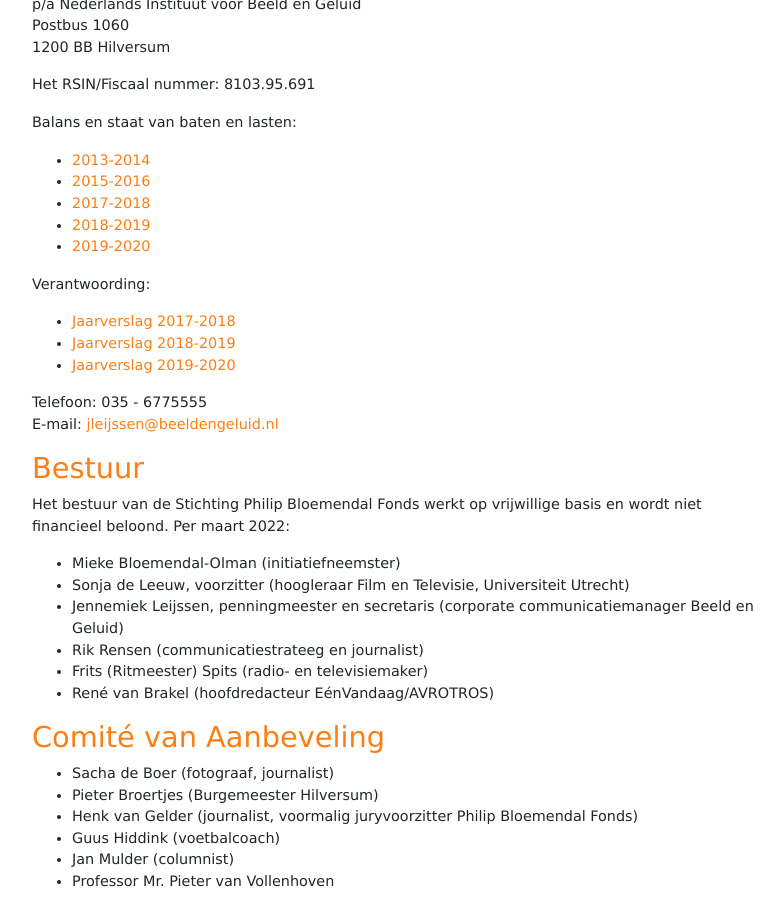
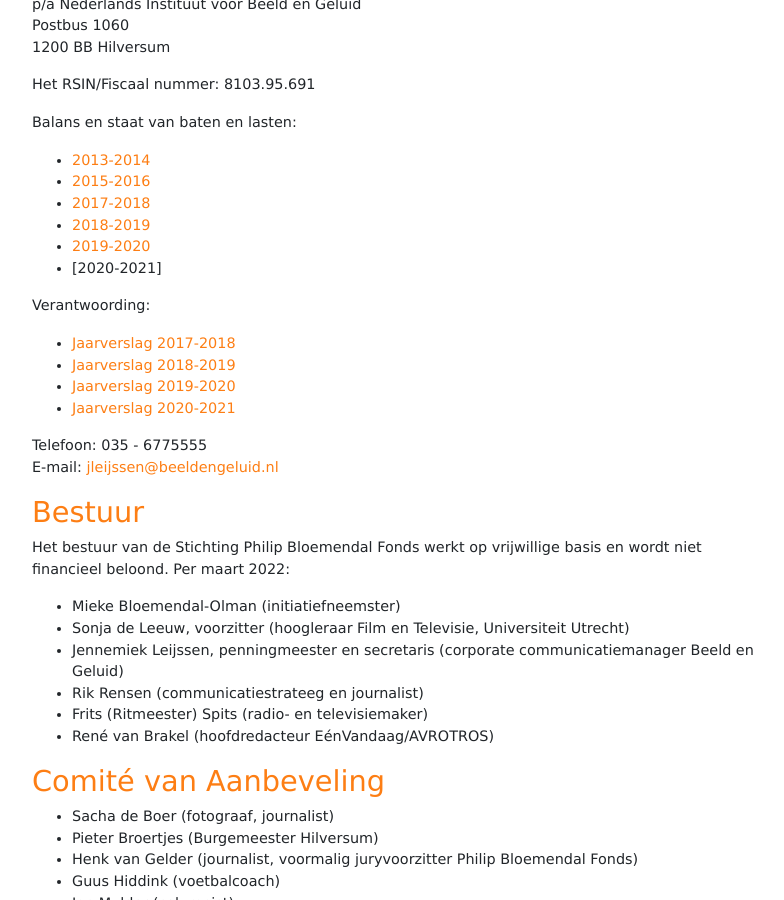
Before and after one commit to bloemendalprijs/bloemendalprijs.github.io, a Jekyll site: the page built from de-stichting.markdown, in a window 1280 px wide and 900 px high, scrolled down 771 px. Shown: the whole window, without its empty margins (433-1217 px from the left). Built offline with Jekyll 4.4.1, drawn with Linux system fonts in a browser that asks for light colours.

Commit message:
Updated De Stichting

```diff
--- a/de-stichting.markdown
+++ b/de-stichting.markdown
@@ -36,12 +36,14 @@
 * [2017-2018](/uploads/Ph%20Bloemendal%202017%20-%202018.pdf)
 * [2018-2019](/uploads/Financieel%20jaarverslag%20Philip%20Bloemendal%201819-5.pdf)
 * [2019-2020](/uploads/Jaarcijfers%202020%20Stichting%20Philip%20Bloemendal%20excl.%20bankmutaties%20(1).pdf)
+* [2020-2021]
 
 
 Verantwoording:
 * [Jaarverslag 2017-2018](/uploads/Jaarverslag2017_2018.pdf)
 * [Jaarverslag 2018-2019](/uploads/Jaarverslag%20Philip%20Bloemendal%201819.pdf)
 * [Jaarverslag 2019-2020](/uploads/PBP%20BESTUURSVERSLAG%202020.pdf)
+* [Jaarverslag 2020-2021](/uploads/PBP%20BESTUURSVERSLAG%202020.pdf)
 
 
 
```
